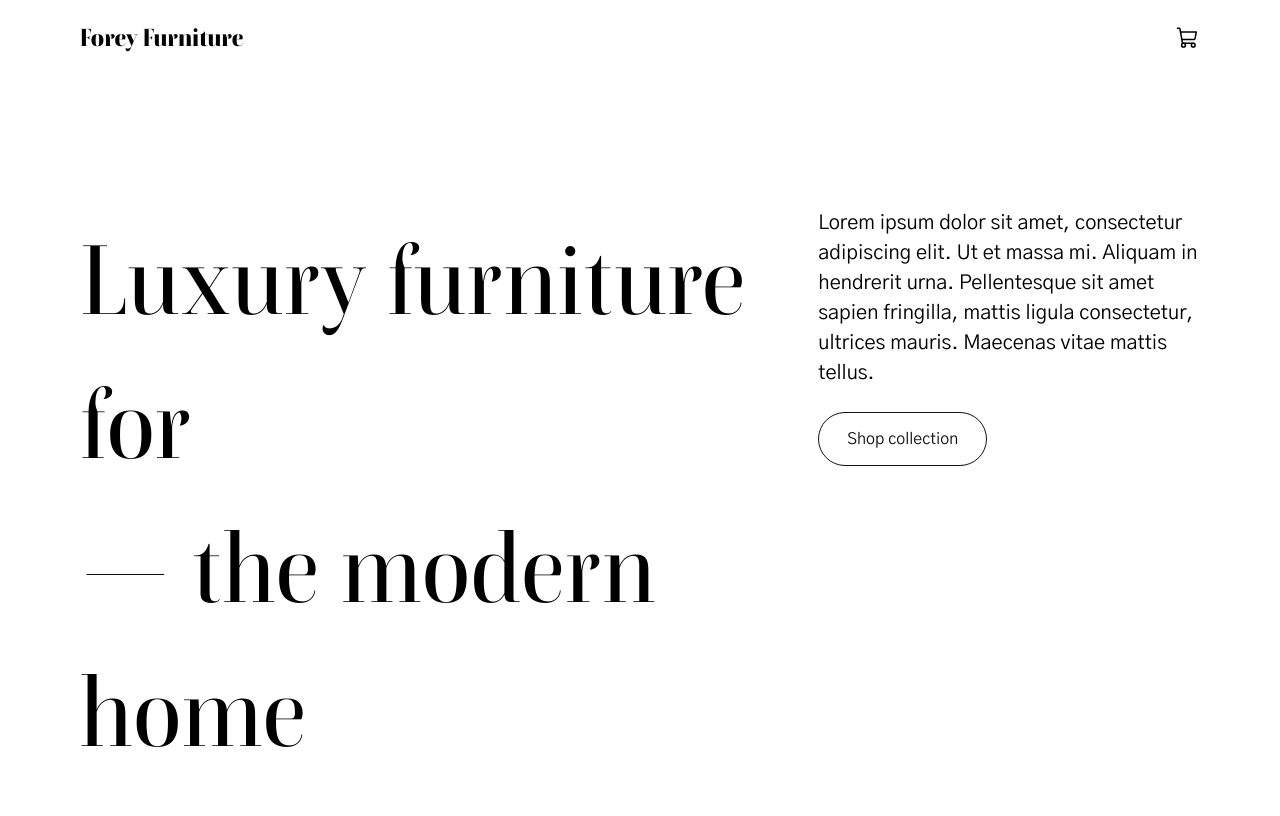
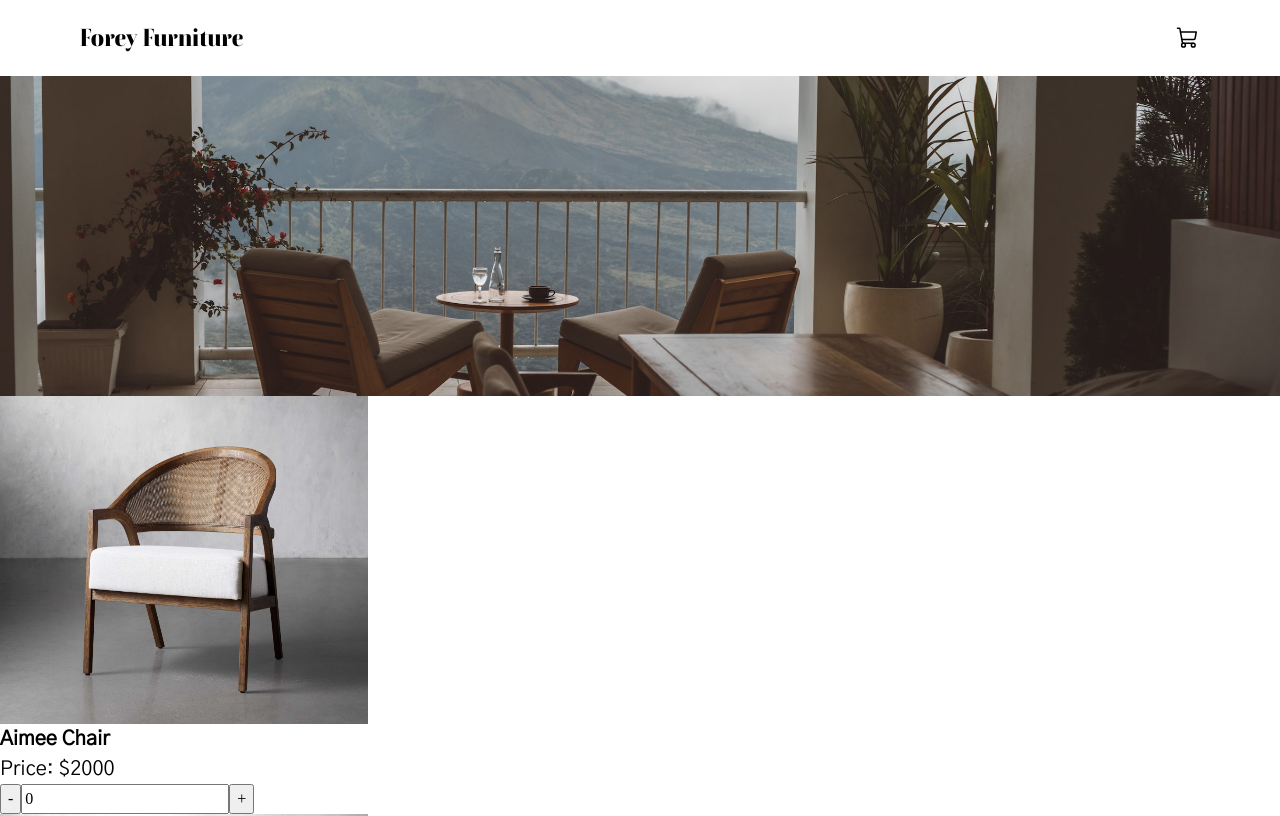
Before and after one commit to foreycodes/React-ECommerce, a React (Create React App) app: page /cart in a window 1280 px wide. Shown: the top 816 px of the page. Built offline with nearby package versions, Linux system fonts and the light colour scheme.

Commit message:
Add hero image component

```diff
--- a/src/App.js
+++ b/src/App.js
@@ -1,9 +1,7 @@
 import "./App.css";
 import { BrowserRouter as Router, Routes, Route} from 'react-router-dom'
 import Navbar from "./components/navbar";
-import Hero from "./components/hero";
 import Shop from "./pages/shop/shop";
-import Filler from "./components/filler";
 import { Cart } from "./pages/cart/cart";
 import { ShopContextProvider } from "./context/shop-context";
 
@@ -13,8 +11,6 @@ function App() {
             <ShopContextProvider>
                 <Router>
                     <Navbar/>
-                    <Hero />
-                    <Filler />
                     <Routes>
                         <Route path="/" element={<Shop />}/>
                         <Route path="/cart" element={<Cart />}/>
--- /dev/null
+++ b/src/components/heroimage.css
@@ -0,0 +1,5 @@
+.heroImg img {
+    width: 100vw;
+    height: 40vh;
+    object-fit: cover;
+}
--- /dev/null
+++ b/src/components/heroimage.jsx
@@ -0,0 +1,12 @@
+import React from 'react'
+import "./heroimage.css"
+
+const heroimage = () => {
+  return (
+    <div className="heroImg">
+    <img alt="Chairs and a mountain" src={require("../assets/heroImg.jpg")}></img>
+    </div>
+  )
+}
+
+export default heroimage
--- a/src/pages/cart/cart.jsx
+++ b/src/pages/cart/cart.jsx
@@ -2,8 +2,8 @@ import React, { useContext } from 'react';
 import { PRODUCTS } from '../../products';
 import  { CartItem }  from './cartItem';
 import { ShopContext } from '../../context/shop-context';
-import { useNavigate } from "react-router-dom";
-
+import { useNavigate } from 'react-router-dom';
+import HeroImage from '../../components/heroimage';
 
 export const Cart = () => {
   // testing cart
@@ -16,7 +16,7 @@ export const Cart = () => {
   return (
     <div className="cart">
       <div>
-        <h1>Your Cart</h1>
+        <HeroImage />
       </div>
       <div className="cartItems">
         {PRODUCTS.map((product) => {
--- a/src/pages/shop/shop.jsx
+++ b/src/pages/shop/shop.jsx
@@ -1,6 +1,8 @@
 import { React } from 'react'
 import { PRODUCTS } from '../../products'
 import { Product } from "./product"
+import Hero from "../../components/hero"
+import Filler from "../../components/filler"
 import './shop.css'
 import "../../App.css"
 
@@ -8,6 +10,8 @@ const Shop = () => {
   const category = [ "chairs", "tables" ]
   return (
     <div className="shop">
+      <Hero />
+      <Filler />
       {
         category.map((category, i) =>
         <div className="category-section">
```
Also changed, not shown: src/assets/heroImg.jpg (added).
